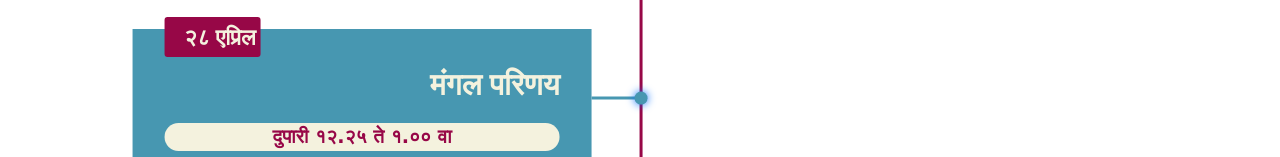
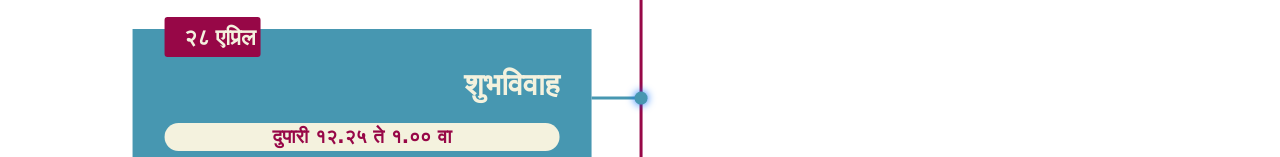
Before and after one commit to theMarval/YAMINI-weds-AMOL, a plain HTML site: page index.html in a window 1280 px wide. Shown: the part 3056-3213 px from the top of the page. Drawn offline with nearby package versions, Linux system fonts and the light colour scheme.

Commit message:
Update index.html

```diff
--- a/index.html
+++ b/index.html
@@ -355,7 +355,7 @@
                                 data-aos-easing="ease-in-out" class="aos-init">
                                 <p class="e-date">२८
                                     एप्रिल</p>
-                                <span>मंगल परिणय</span>
+                                <span>शुभविवाह</span>
                                 <p class="font-secondary e-time mt-3">दुपारी १२.२५ ते १.०० वा</p>
                             </div>
                         </div>
```
